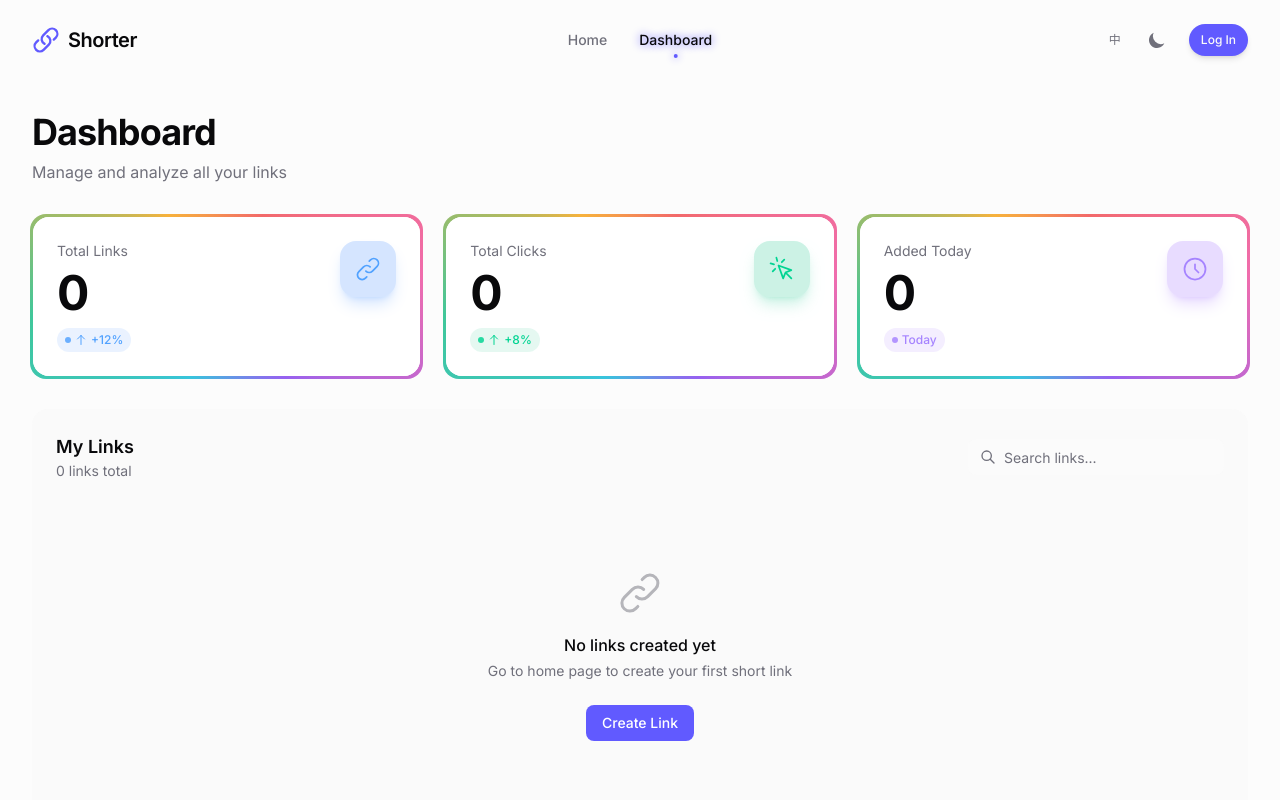
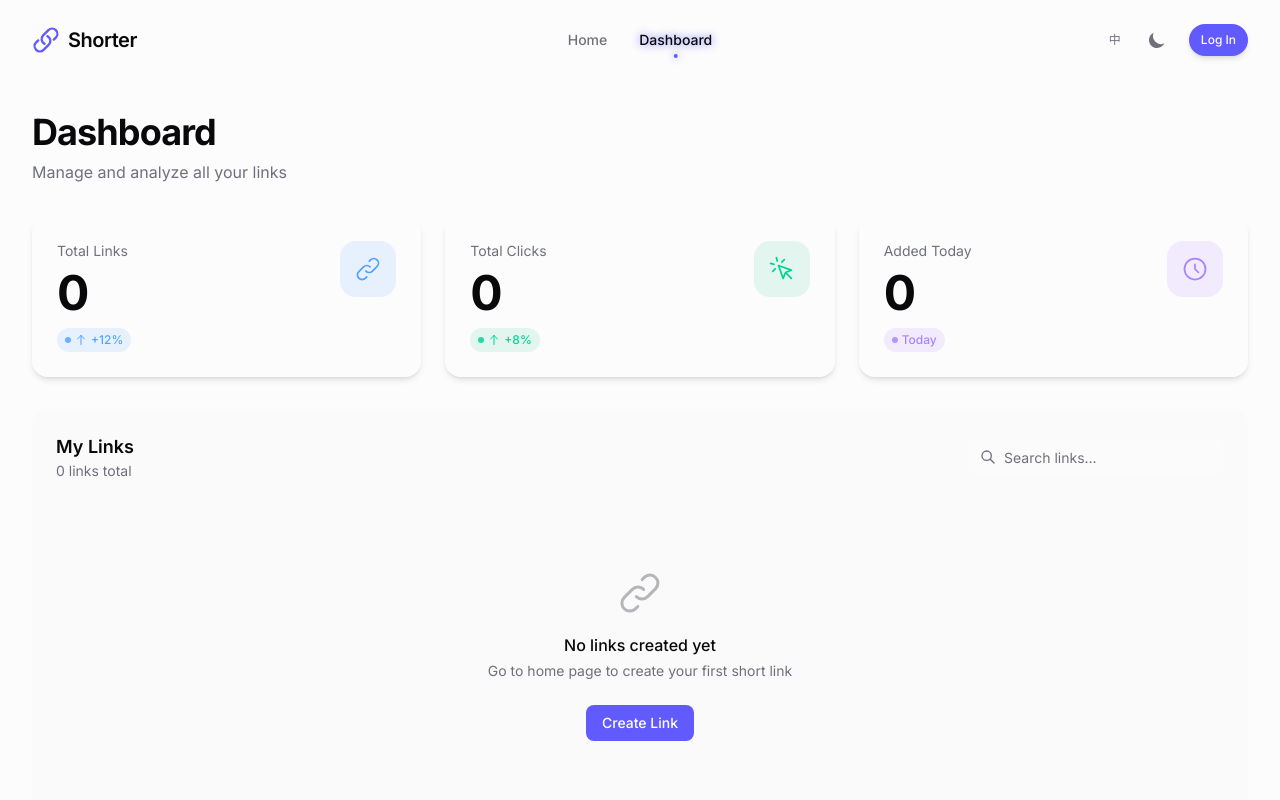
Before and after one commit to GEMILUXVII/shorter, a Vue app: page /dashboard in a window 1280 px wide. Shown: the top 800 px of the page. Built offline with nearby package versions, Linux system fonts and the light colour scheme.

Commit message:
style: remove animated border from dashboard stats panel

```diff
--- a/src/components/features/StatsPanel.vue
+++ b/src/components/features/StatsPanel.vue
@@ -42,14 +42,12 @@ const stats = computed(() => [
 
 <template>
   <div class="grid grid-cols-1 sm:grid-cols-3 gap-4 lg:gap-6">
-    <!-- 🌈 Animated Border Card -->
+    <!-- 简洁卡片设计 -->
     <div
       v-for="(stat, index) in stats"
       :key="stat.label"
-      class="animated-border p-[1px] rounded-2xl group"
-      :style="{ animationDelay: `${index * 0.3}s` }"
+      class="glass-panel p-6 rounded-2xl border border-white/10 hover:border-white/20 transition-all duration-300 group"
     >
-      <div class="relative p-6 rounded-2xl bg-[var(--card)] h-full transition-all duration-300">
       <div class="flex items-start justify-between">
         <div class="space-y-2">
           <!-- Label -->
@@ -62,7 +60,7 @@ const stats = computed(() => [
             {{ stat.value.toLocaleString() }}
           </p>
 
-            <!-- Trend Badge - 带脉冲效果 -->
+          <!-- Trend Badge -->
           <div
             class="inline-flex items-center gap-1 text-xs font-medium px-2 py-1 rounded-full"
             :class="{
@@ -83,13 +81,13 @@ const stats = computed(() => [
           </div>
         </div>
 
-          <!-- Icon - 更大更突出 -->
+        <!-- Icon -->
         <div
-            class="w-14 h-14 rounded-2xl flex items-center justify-center transition-all duration-300 group-hover:scale-110 group-hover:rotate-3"
+          class="w-14 h-14 rounded-2xl flex items-center justify-center transition-all duration-300 group-hover:scale-110"
           :class="{
-              'bg-blue-500/20 text-blue-400 shadow-lg shadow-blue-500/20': stat.color === 'blue',
-              'bg-emerald-500/20 text-emerald-400 shadow-lg shadow-emerald-500/20': stat.color === 'emerald',
-              'bg-violet-500/20 text-violet-400 shadow-lg shadow-violet-500/20': stat.color === 'violet'
+            'bg-blue-500/10 text-blue-400': stat.color === 'blue',
+            'bg-emerald-500/10 text-emerald-400': stat.color === 'emerald',
+            'bg-violet-500/10 text-violet-400': stat.color === 'violet'
           }"
         >
           <!-- Link Icon -->
@@ -108,5 +106,4 @@ const stats = computed(() => [
       </div>
     </div>
   </div>
-  </div>
 </template>
```
Lines whose indentation alone changed are shown as unchanged.
